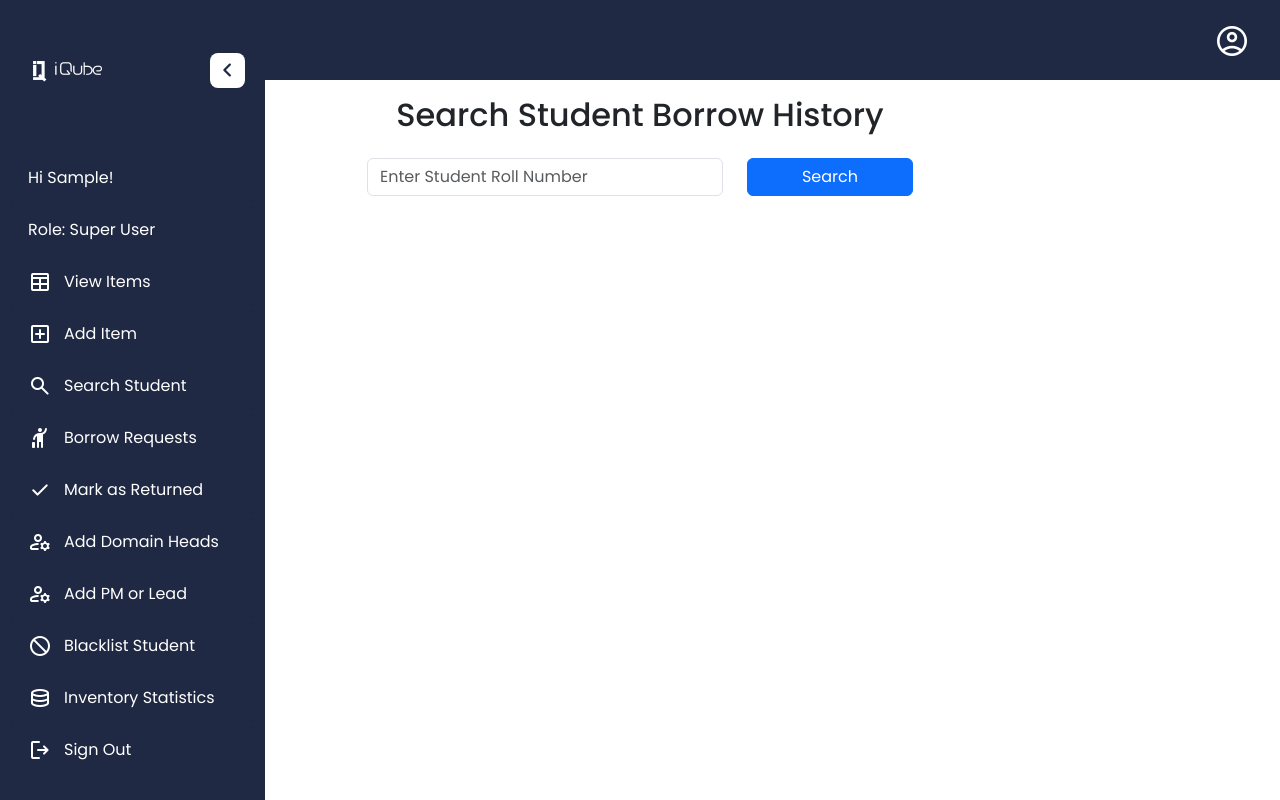
After one commit to SivaprasathC/IMS, a Django app: page /searchstudent in a window 1280 px wide. The commit adds this page. Run offline with Django 5.2, Linux system fonts and the light colour scheme; a user stored in the database is signed in; tables that the repository leaves empty hold one stand-in row (values such as "Sample post"); some libraries are stand-ins or nearby versions.

Commit message:
1.added search user by roll number 3.revamped sidenav padding bottom and logout 3.block list users and that student cannot borrow

```diff
--- a/base_app/admin.py
+++ b/base_app/admin.py
@@ -13,3 +13,4 @@ class SearchItem(admin.ModelAdmin):
 admin.site.register(CustomUser,SearchCustomUser)
 admin.site.register(Item,SearchItem)
 admin.site.register(BorrowRequest,SearchBorrowRequest)
+admin.site.register(Blacklist)
--- a/base_app/models.py
+++ b/base_app/models.py
@@ -31,10 +31,10 @@ class BorrowRequest(models.Model):
     is_pm_approved = models.BooleanField(default=False)
     is_dh_approved = models.BooleanField(default=False)
     is_drh_approved = models.BooleanField(default=False)
-    rejection_reason = models.CharField(max_length=50,blank=True, null=True)
+    rejection_reason = models.CharField(max_length=250,blank=True, null=True)
     borrow_made_date_time = models.CharField(max_length=50)
     is_returned = models.BooleanField(default=False)
-    rejectedby = models.CharField(max_length=50,blank=True, null=True)
+    rejectedby = models.CharField(max_length=100,blank=True, null=True)
     is_damaged = models.BooleanField(default=False)
 
     def __str__(self):
@@ -52,3 +52,11 @@ class CustomUser(AbstractUser):
         ('Domain 5', 'Domain 5')])
     def __str__(self):
         return str(self.username)+'-'+str(self.first_name)+'-'+str(self.role)
+
+class Blacklist(models.Model):
+    studentroll = models.CharField(max_length=50,blank=True, null=True)
+    block_reason=models.CharField(max_length=400,blank=True, null=True)
+    blocked_by = models.CharField(max_length=100,blank=True, null=True)
+
+    def __str__(self):
+        return str(self.studentroll)
--- a/base_app/urls.py
+++ b/base_app/urls.py
@@ -22,4 +22,7 @@ path('edithead/<int:id>/',views.edit_head,name='edit_head'),
 path('terminatehead/<int:id>/',views.terminate_head,name='terminate_head'),
 path('editlead/<int:id>/',views.edit_lead,name='edit_lead'),
 path('terminatelead/<int:id>/',views.terminate_lead,name='terminate_lead'),
+path('searchstudent',views.search_student,name='search_student'),
+path('blacklist',views.black_list,name='black_list'),
+path('unblacklist/<int:id>/',views.un_blacklist,name='un_blacklist'),
 ]
--- a/base_app/views.py
+++ b/base_app/views.py
@@ -1,5 +1,5 @@
 from django.shortcuts import render
-from base_app.models import Item,BorrowRequest
+from base_app.models import Item,BorrowRequest,Blacklist
 import os
 from django.db.models import Q
 from django.shortcuts import redirect
@@ -136,6 +136,14 @@ def new_borrow_request(request):
         borrow_returndate = request.POST.get('borrow_returndate')
         time = localtime(now())
         borrowqty = int(borrowqty)
+
+        if Blacklist.objects.filter(studentroll=borrower_roll).exists():
+            blacklisted = Blacklist.objects.get(studentroll=borrower_roll)
+            context= "You are Blacklisted by "+blacklisted.blocked_by+"."+"<strong> Reason: </strong>"+blacklisted.block_reason
+            messages.error(request, context)
+            return redirect('viewitems')
+
+
       #only will submit request if qty available at that time(to avoid multiple users placing request)
         item= Item.objects.get(serialno = borrow_serialno)
         if (item.itemqty >= borrowqty):
@@ -158,7 +166,7 @@ def new_borrow_request(request):
             messages.success(request, 'Borrow Request Submitted Successfully!')
             return redirect('viewitems')
         else:
-                messages.success(request, 'Item is currently Out of Stock!')
+                messages.error(request, 'Item is currently Out of Stock!')
                 return redirect('viewitems')
 
 @login_required
@@ -456,3 +464,49 @@ def terminate_lead(request,id):
     message = "<strong>"+PMLeadName + '</strong> has been terminated successfully!'
     messages.success(request, message)
     return redirect('Add_PM_Lead')
+
+@login_required
+def search_student(request):
+    if request.user.role not in ["Domain Head","Domain Resource Head","Lead","Product Manager","Super User"]:
+        return render(request,'error404.html')
+    if request.method == 'POST':
+         roll_number = request.POST.get('roll_number')
+         borrow_history = BorrowRequest.objects.filter(borrower_roll=roll_number)
+         norequests= False
+         if not borrow_history:
+             norequests=True
+         return render(request, 'searchstudent.html', {'borrow_history': borrow_history,'norequests':norequests})
+    else:
+         return render(request, 'searchstudent.html')
+
+
+@login_required
+def black_list(request):
+    if request.user.role not in ["Domain Head","Domain Resource Head","Lead","Product Manager","Super User"]:
+        return render(request,'error404.html')
+    if request.method=='POST':
+        studentroll = request.POST.get('studentroll')
+        block_reason = request.POST.get('block_reason')
+        blockedby = request.user.first_name + " - "+request.user.role
+
+        blacklist = Blacklist(
+            studentroll =  studentroll ,
+            block_reason = block_reason,
+            blocked_by =  blockedby
+        )
+        blacklist.save()
+        messages.success(request,'Student '+studentroll+' has been blacklisted successfully!')
+        return redirect('black_list')
+    else:
+        blacklisted_students = Blacklist.objects.all()
+        return render(request, 'blacklist.html', {'blacklisted_students': blacklisted_students})
+
+
+
+@login_required
+def un_blacklist(request,id):
+    if request.user.role not in ["Domain Head","Domain Resource Head","Lead","Product Manager","Super User"]:
+        return render(request,'error404.html')
+    Blacklist.objects.filter(id=id).delete()
+    messages.success(request, "Student has been removed from the blacklist")
+    return redirect('black_list')
--- a/static/css/style.css
+++ b/static/css/style.css
@@ -95,7 +95,7 @@ body {
   overflow-y: auto;
   scrollbar-width: thin;
   padding-bottom: 20px;
-  height: calc(100vh - 227px);
+  height: calc(100vh - 170px);
   scrollbar-color: transparent transparent;
 }
 
@@ -264,7 +264,13 @@ body {
   margin-left: 200px;
 }
 
-
+#studenthistorytable{
+  width: 75%;
+}
+#blacklisttable{
+  width: 80%;
+  margin: auto;
+}
 @media (max-width: 768px) {
   .sidebar-menu-button {
     position: absolute;
@@ -311,4 +317,10 @@ body {
 {
   width:98%;margin-right:auto;margin-left:auto
 }
+#studenthistorytable{
+  width: 100%;
 }
+#blacklisttable{
+  width: 100%;
+}
+}
--- a/templates/base.html
+++ b/templates/base.html
@@ -10,6 +10,13 @@
     <link href="https://cdn.jsdelivr.net/npm/bootstrap@5.3.6/dist/css/bootstrap.min.css" rel="stylesheet" integrity="sha384-4Q6Gf2aSP4eDXB8Miphtr37CMZZQ5oXLH2yaXMJ2w8e2ZtHTl7GptT4jmndRuHDT" crossorigin="anonymous">
     <link href="https://cdnjs.cloudflare.com/ajax/libs/font-awesome/5.15.4/css/all.min.css" rel="stylesheet">
     <link rel="shortcut icon" type="image/x-icon" href="{% static 'img/favicon.ico' %}">
+    <link rel="stylesheet" href="https://cdn.datatables.net/1.13.4/css/jquery.dataTables.min.css">
+    <link rel="stylesheet" href="https://cdn.datatables.net/buttons/2.3.6/css/buttons.dataTables.min.css">
+    <script src="https://code.jquery.com/jquery-3.7.1.js"></script>
+    <script src="https://cdn.datatables.net/1.13.4/js/jquery.dataTables.min.js"></script>
+    <script src="https://cdnjs.cloudflare.com/ajax/libs/twitter-bootstrap/5.3.3/js/bootstrap.bundle.min.js"></script>
+    <script src="https://cdn.datatables.net/2.3.2/js/dataTables.js"></script>
+    <script src="https://cdn.datatables.net/2.3.2/js/dataTables.bootstrap5.js"></script>
   </head>
   <body>
     <div style="height: 80px;background-color:#1F2943;width:100%">
@@ -60,7 +67,7 @@
         </a>
       </li>
       <li class="nav-item">
-        <a href="#" class="nav-link">
+        <a href="{%url 'search_student' %}" class="nav-link">
           <span class="material-symbols-rounded">search</span>
           <span class="nav-label">Search Student</span>
         </a>
@@ -90,9 +97,21 @@
         </a>
       </li>
       <li class="nav-item">
+        <a href="{% url 'black_list'%}" class="nav-link">
+          <span class="material-symbols-rounded">block</span>
+          <span class="nav-label">Blacklist Student</span>
+        </a>
+      </li>
+      <li class="nav-item">
         <a href="#" class="nav-link">
           <span class="material-symbols-rounded">database</span>
           <span class="nav-label">Inventory Statistics</span>
+        </a>
+      </li>
+      <li class="nav-item">
+        <a href="{% url 'logout' %}" class="nav-link">
+          <span class="material-symbols-rounded">logout</span>
+          <span class="nav-label">Sign Out</span>
         </a>
       </li>
     </ul>
@@ -125,7 +144,7 @@
             </a>
           </li>
           <li class="nav-item">
-            <a href="#" class="nav-link">
+            <a href="{%url 'search_student' %}" class="nav-link">
               <span class="material-symbols-rounded">search</span>
               <span class="nav-label">Search Student</span>
             </a>
@@ -153,6 +172,12 @@
             <a href="#" class="nav-link">
               <span class="material-symbols-rounded">database</span>
               <span class="nav-label">Inventory Statistics</span>
+            </a>
+          </li>
+          <li class="nav-item">
+            <a href="{% url 'logout' %}" class="nav-link">
+              <span class="material-symbols-rounded">logout</span>
+              <span class="nav-label">Sign Out</span>
             </a>
           </li>
         </ul>
@@ -186,7 +211,7 @@
               </a>
             </li>
             <li class="nav-item">
-              <a href="#" class="nav-link">
+              <a href="{%url 'search_student' %}" class="nav-link">
                 <span class="material-symbols-rounded">search</span>
                 <span class="nav-label">Search Student</span>
               </a>
@@ -207,6 +232,12 @@
               <a href="#" class="nav-link">
                 <span class="material-symbols-rounded">database</span>
                 <span class="nav-label">Inventory Statistics</span>
+              </a>
+            </li>
+            <li class="nav-item">
+              <a href="{% url 'logout' %}" class="nav-link">
+                <span class="material-symbols-rounded">logout</span>
+                <span class="nav-label">Sign Out</span>
               </a>
             </li>
           </ul>
@@ -243,6 +274,12 @@
             <a href="tel:+91 9999999999" class="nav-link">
               <span class="material-symbols-rounded">phone</span>
               <span class="nav-label">Contact</span>
+            </a>
+          </li>
+          <li class="nav-item">
+            <a href="{% url 'logout' %}" class="nav-link">
+              <span class="material-symbols-rounded">logout</span>
+              <span class="nav-label">Sign Out</span>
             </a>
           </li>
         </ul>
--- /dev/null
+++ b/templates/searchstudent.html
@@ -0,0 +1,56 @@
+{% extends "base.html" %}
+{% block content %}
+<div class="container">
+  <h2 class="text-center mt-3">Search Student Borrow History</h2>
+  <form method="POST" action="{% url 'search_student' %}" class="row justify-content-center mt-4">
+    {% csrf_token %}
+    <div class="col-md-4 mb-3">
+      <input type="text" name="roll_number" class="form-control" placeholder="Enter Student Roll Number" required>
+    </div>
+    <div class="col-md-2 mb-3">
+      <button type="submit" class="btn btn-primary w-100">Search</button>
+    </div>
+  </form>
+
+  {% if borrow_history %}
+  <div class="mt-1 d-flex justify-content-center">
+    <div class="table-responsive" id="studenthistorytable">
+    <table id="borrowHistoryTable" class="table table-bordered table-striped">
+      <thead class="table-dark">
+        <tr>
+          <th>Item Name</th>
+          <th>Borrow Date</th>
+          <th>Return Date</th>
+          <th>Borrow Status</th>
+        </tr>
+      </thead>
+      <tbody>
+        {% for record in borrow_history %}
+        <tr>
+          <td>{{ record.borrow_itemname }}</td>
+          <td>{{ record.borrow_made_date_time}}</td>
+          <td>{{ record.borrow_returndate}}</td>
+          <td>{{ record.borrow_status }}</td>
+        </tr>
+        {% endfor %}
+      </tbody>
+    </table>
+</div>
+</div>
+{% endif %}
+{%if norequests%}
+<div class="d-flex justify-content-center mt-5">
+    <div class="alert alert-danger text-center" id="studenthistorytable" role="alert">
+      No Requests found for this Student!
+    </div>
+  </div>
+{%endif%}
+
+</div>
+<script>
+    $(document).ready(function() {
+      $('#borrowHistoryTable').DataTable();
+    });
+  </script>
+
+{% endblock %}
--- a/templates/viewitems.html
+++ b/templates/viewitems.html
@@ -7,9 +7,9 @@
 {% if messages %}
 <div class="container mt-3">
     {% for message in messages %}
-    <div class="alert alert-success alert-dismissible fade show" role="alert">
+    <div class="alert {% if message.tags == 'error' %}alert-danger{% else %}alert-success{% endif %} alert-dismissible fade show" role="alert">
         <i class="bi bi-check-circle-fill me-2"></i>
-        <span>{{ message }}</span>
+        <span>{{ message|safe }}</span>
         <button type="button" class="btn-close" data-bs-dismiss="alert" aria-label="Close"></button>
     </div>
    {% endfor %}
```
Also changed, not shown: templates/blacklist.html (added, +66 -0 lines), base_app/migrations/0011_blacklist.py (added), base_app/migrations/0012_alter_blacklist_block_reason_and_more.py (added).
